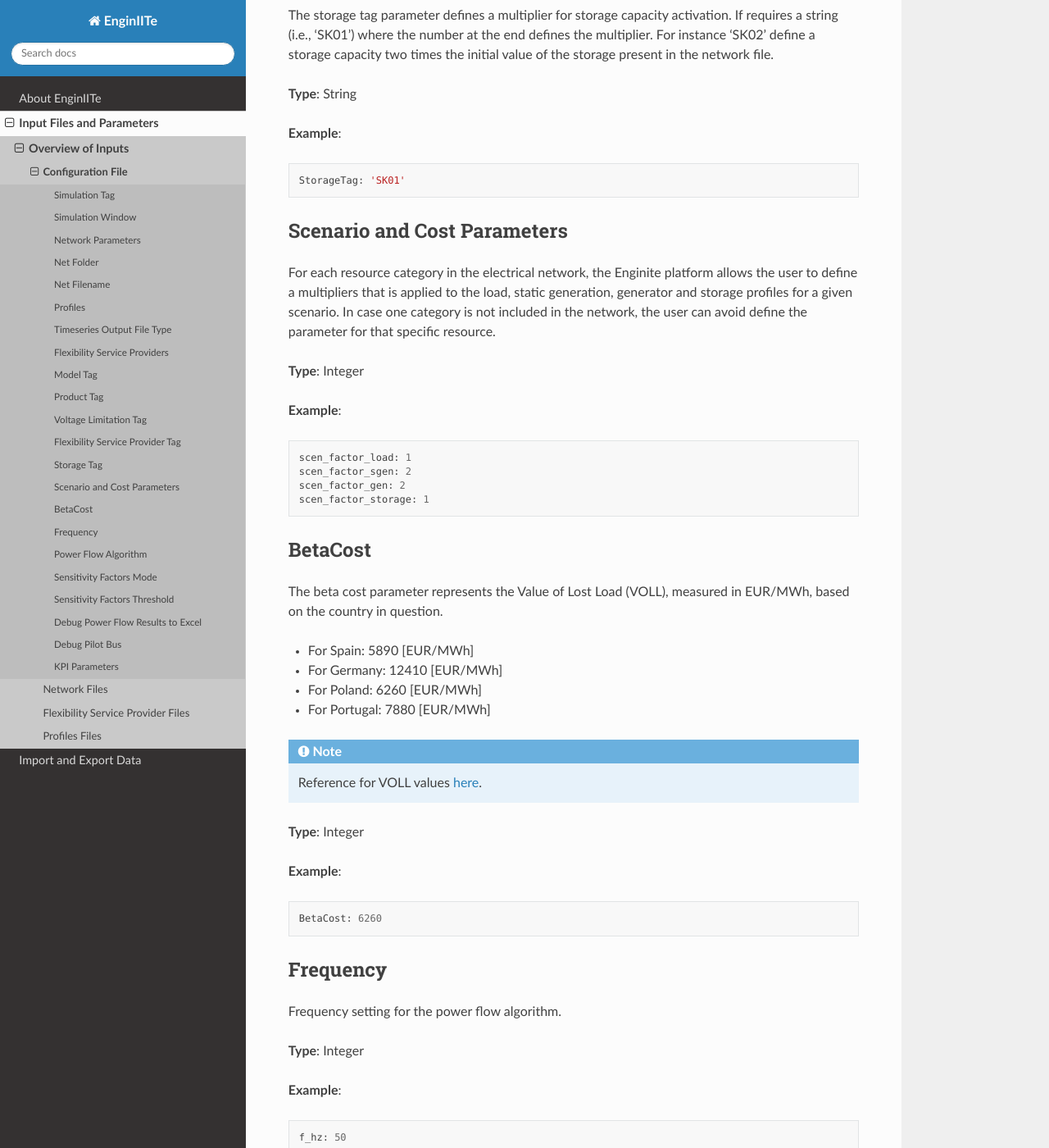
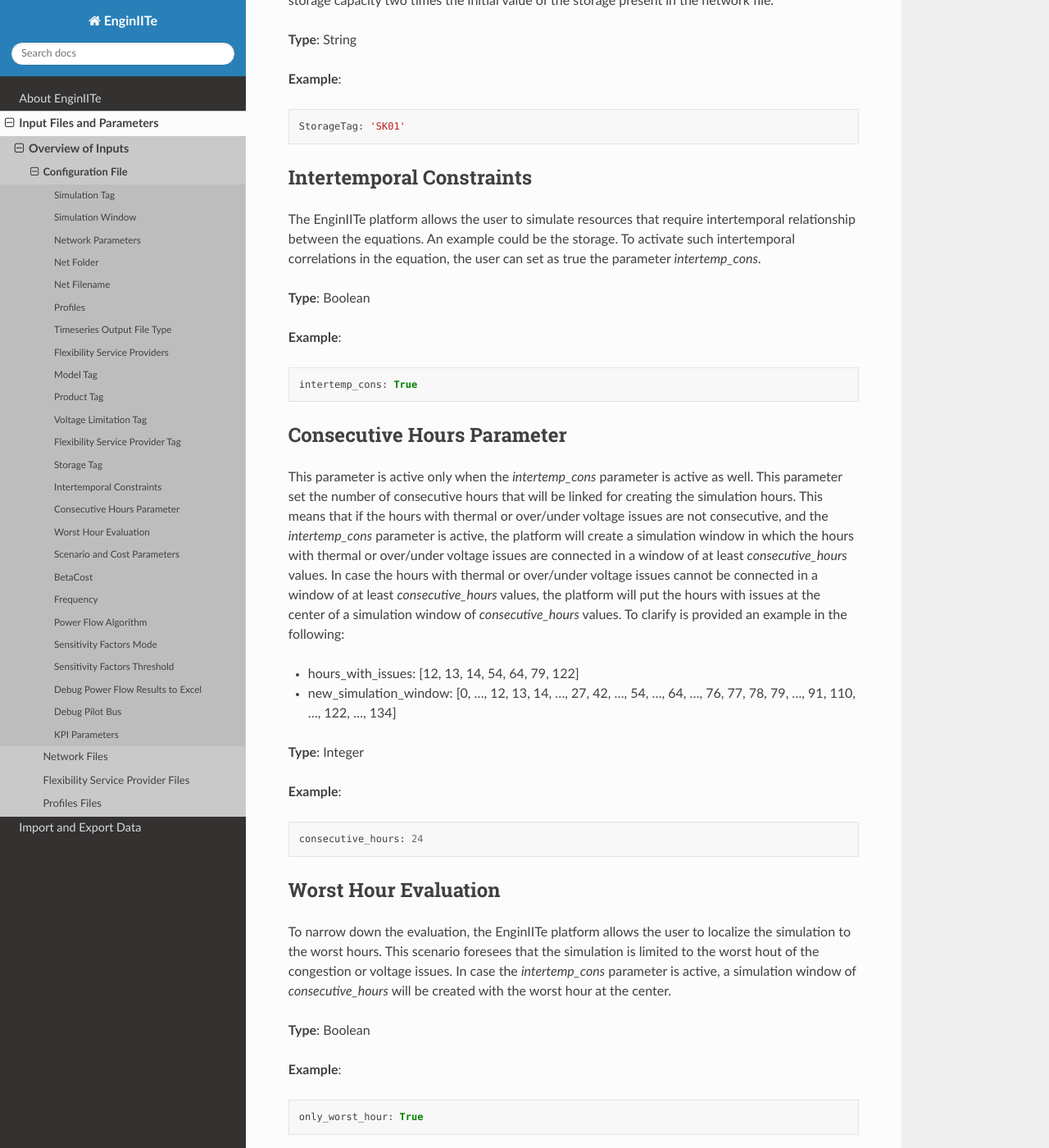
Before and after one commit to MarcoGalici/EnginIITe, a Sphinx documentation site: the page built from docs/inputs/config_file.rst, in a window 1280 px wide and 1400 px high, scrolled down 5687 px. Shown: the whole window at 82% size. Built offline with Sphinx 7.4.7 and the Read the Docs theme 3.1.0, drawn with Linux system fonts in a browser that asks for light colours; some of the changed text lies outside the part shown.

Commit message:
New input file

```diff
--- a/docs/inputs/config_file.rst
+++ b/docs/inputs/config_file.rst
@@ -268,6 +266,57 @@ String
 **Example**::
 
     StorageTag: 'SK01'
+
+
+Intertemporal Constraints
+------------------------------
+The EnginIITe platform allows the user to simulate resources that require intertemporal relationship between the
+equations. An example could be the storage. To activate such intertemporal correlations in the equation, the user can
+set as true the parameter `intertemp_cons`.
+
+**Type**:
+Boolean
+
+**Example**::
+
+    intertemp_cons: True
+
+
+Consecutive Hours Parameter
+------------------------------
+This parameter is active only when the `intertemp_cons` parameter is active as well. This parameter set the number of
+consecutive hours that will be linked for creating the simulation hours. This means that if the hours with thermal or
+over/under voltage issues are not consecutive, and the `intertemp_cons` parameter is active, the platform will create a
+simulation window in which the hours with thermal or over/under voltage issues are connected in a window of at least
+`consecutive_hours` values. In case the hours with thermal or over/under voltage issues cannot be connected in a window
+of at least `consecutive_hours` values, the platform will put the hours with issues at the center of a simulation
+window of `consecutive_hours` values. To clarify is provided an example in the following:
+
+- hours_with_issues: [12, 13, 14, 54, 64, 79, 122]
+
+- new_simulation_window: [0, ..., 12, 13, 14, ..., 27, 42, ..., 54, ..., 64, ..., 76, 77, 78, 79, ..., 91, 110, ..., 122, ..., 134]
+
+**Type**:
+Integer
+
+**Example**::
+
+    consecutive_hours: 24
+
+
+Worst Hour Evaluation
+-----------------------------
+To narrow down the evaluation, the EnginIITe platform allows the user to localize the simulation to the worst hours.
+This scenario foresees that the simulation is limited to the worst hout of the congestion or voltage issues.
+In case the `intertemp_cons` parameter is active, a simulation window of `consecutive_hours` will be created with
+the worst hour at the center.
+
+**Type**:
+Boolean
+
+**Example**::
+
+    only_worst_hour: True
 
 
 Scenario and Cost Parameters
--- a/docs/inputs/fsp_par.csv
+++ b/docs/inputs/fsp_par.csv
@@ -6,6 +6,7 @@ type;String;;Name of the resource element that is associated to the model in the
 mva;float;:math:`\geq 0`;Rated power of the load [kVA]
 mw;float;;Active power of the load [MW]
 mvar;float;;Reactive power of the load [MVar]
+bidding_strategy;String;;Name of the bidding strategy adopted by the resource
 Pup;float;;Percentage of mw that the FSP is available to increase with respect to the initial profile [:math:`\%`]
 Pdown;float;;Percentage of mw that the FSP is available to decrease with respect to the initial profile [:math:`\%`]
 Pup_cost;float;;Cost of the energy that the FSP increased with respect to the initial profile [EUR/MWh]
--- a/docs/inputs/storage_par.csv
+++ b/docs/inputs/storage_par.csv
@@ -9,7 +9,7 @@ max_e_mwh ;float;;The maximum energy content of the storage (maximum charge leve
 min_e_mwh ;float;;The minimum energy content of the storage (minimum charge level)
 max_p_mw*;float;;Maximum active power
 min_p_mw*;float;;Minimum active power
-soc_percent;float;0 :math:`\leq` soc_percent :math:`\leq` 100;The state of charge of the storage
+soc_percent;float;0 :math:`\leq` soc_percent :math:`\leq` 100;Initial state of charge of the storage
 max_q_mvar*;float;;Maximum reactive power [MVar]
 min_q_mvar*;float;;Minimum reactive power [MVar]
 controllable*;bool;;States if sgen is controllable or not, sgen will not be used as a flexibilty if it is not controllable
```
Also changed, not shown: other parts of docs/inputs/config_file.rst (+3 -5 lines).
